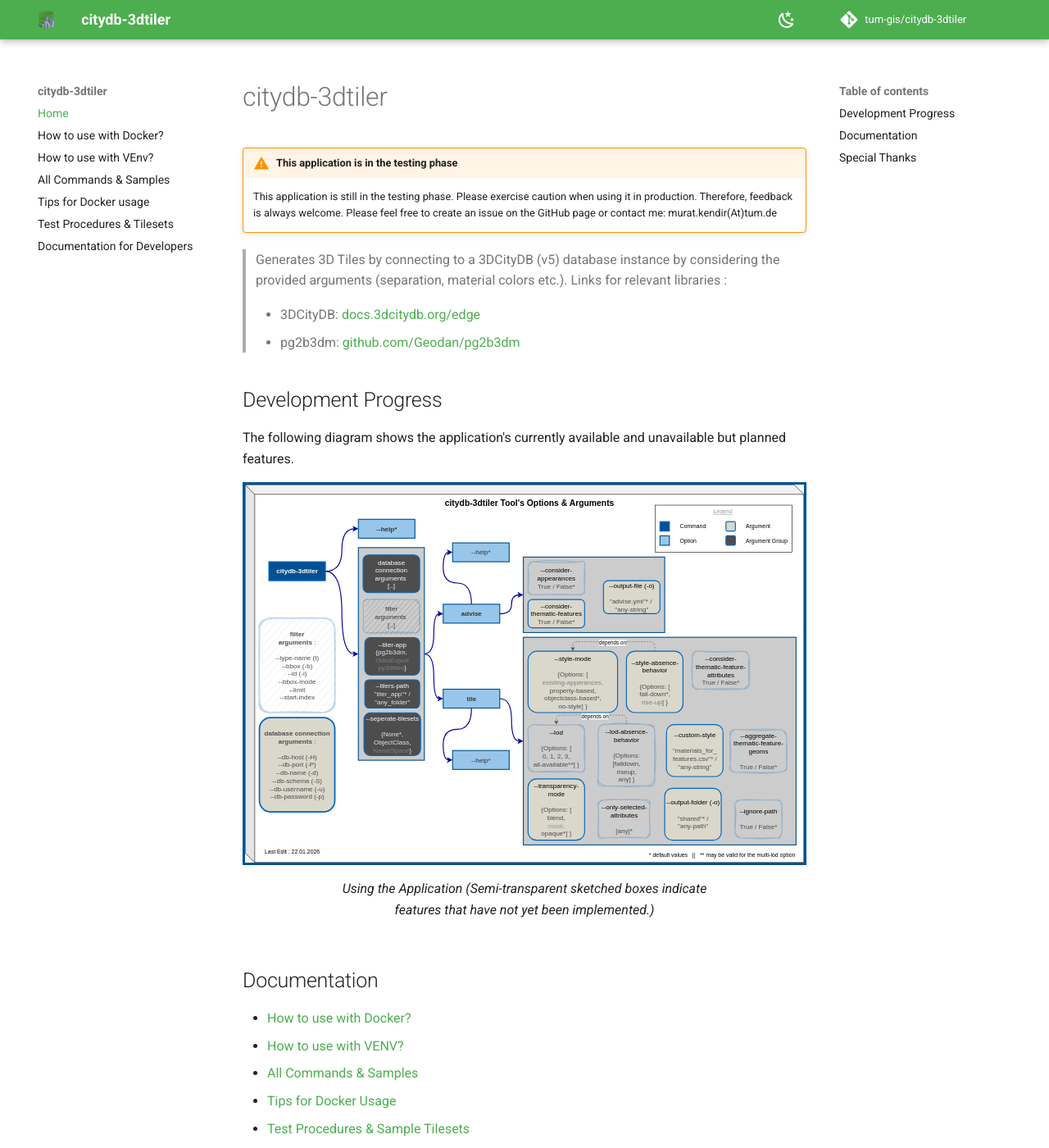
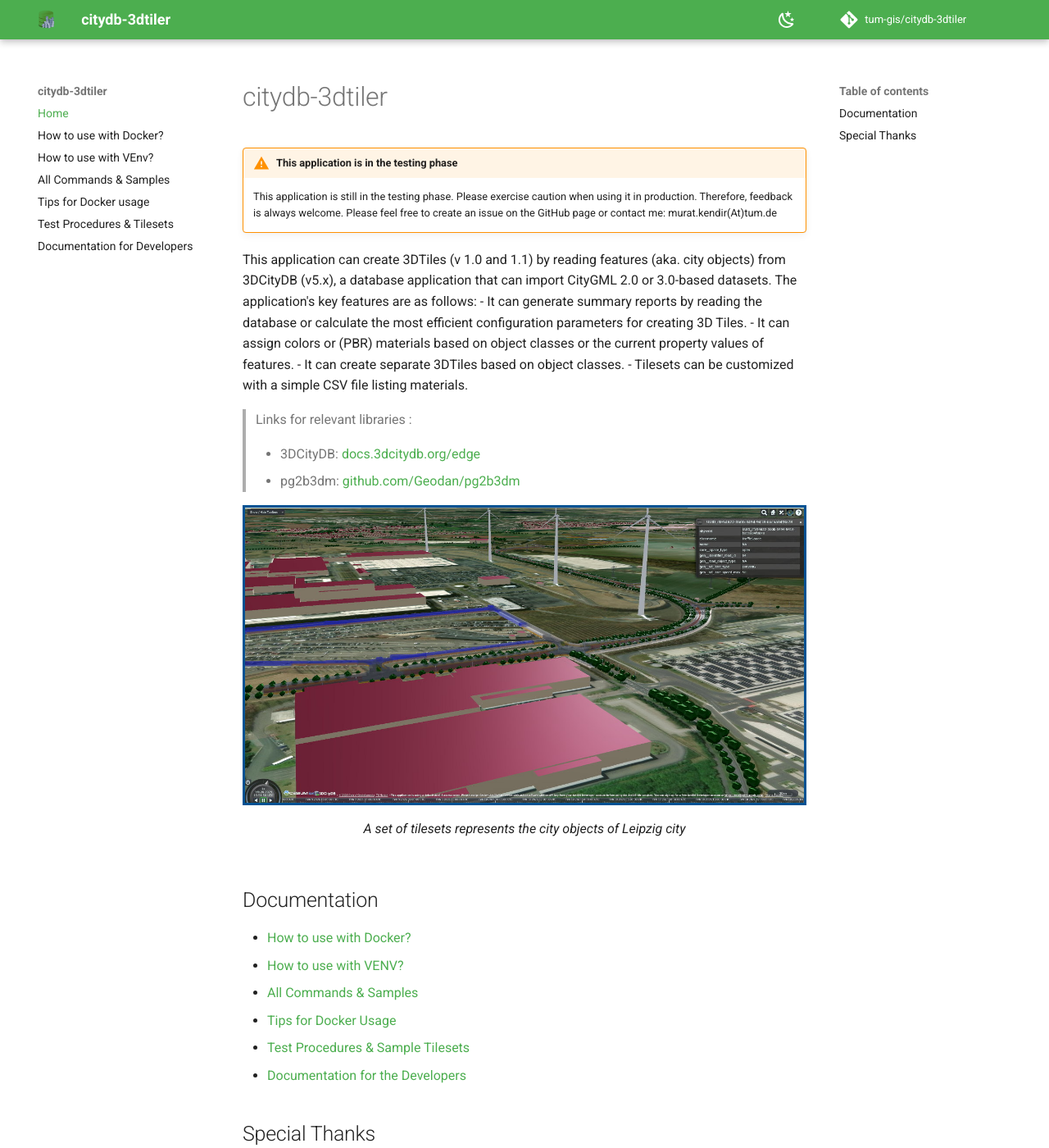
Before and after one commit to tum-gis/citydb-3dtiler, an MkDocs documentation site: the page built from docs/index.md, in a window 1280 px wide and 1400 px high. Shown: the whole window at 82% size. Built offline with MkDocs 1.6.1 and Material for MkDocs 9.7.7, drawn with Linux system fonts in a browser that asks for light colours; comment, search, counter and statistics services are not loaded.

Commit message:
docs updated

```diff
--- a/docs/index.md
+++ b/docs/index.md
@@ -4,23 +4,23 @@
 
     This application is still in the testing phase. Please exercise caution when using it in production. Therefore, feedback is always welcome. Please feel free to create an issue on the GitHub page or contact me: murat.kendir(At)tum.de
 
+This application can create 3DTiles (v 1.0 and 1.1) by reading features (aka. city objects) from 3DCityDB (v5.x), a database application that can import CityGML 2.0 or 3.0-based datasets. The application's key features are as follows:
+- It can generate summary reports by reading the database or calculate the most efficient configuration parameters for creating 3D Tiles.
+- It can assign colors or (PBR) materials based on object classes or the current property values of features.
+- It can create separate 3DTiles based on object classes.
+- Tilesets can be customized with a simple CSV file listing materials.
+
 <blockquote>
-Generates 3D Tiles by connecting to a 3DCityDB (v5) database instance by considering the provided arguments (separation, material colors etc.).
-
 Links for relevant libraries :
 <ul>
-<li>3DCityDB: <a href="https://docs.3dcitydb.org/edge/" target="_blank">docs.3dcitydb.org/edge</a> </li>
-<li>pg2b3dm: <a href="https://github.com/Geodan/pg2b3dm" target="_blank">github.com/Geodan/pg2b3dm</a> </li>
+  <li>3DCityDB: <a href="https://docs.3dcitydb.org/edge/" target="_blank">docs.3dcitydb.org/edge</a> </li>
+  <li>pg2b3dm: <a href="https://github.com/Geodan/pg2b3dm" target="_blank">github.com/Geodan/pg2b3dm</a> </li>
 </ul>
 </blockquote>
 
-## Development Progress
-
-The following diagram shows the application's currently available and unavailable but planned features.
-
 <figure style="width:%100;text-align: center;">
-  <img src="./images/cli_command_options_and_arguments_design_for_docs.drawio.svg" alt="Usage" style="border:3px solid #005293">
-  <figcaption>Using the Application (Semi-transparent sketched boxes indicate features that have not yet been implemented.)</figcaption>
+  <img src="../images/sample_3dtiles_leipzig.jpg" alt="Sample 3DTiles from Leipzig" style="border:3px solid #005293">
+  <figcaption>A set of tilesets represents the city objects of Leipzig city</figcaption>
 </figure>
 
 ## Documentation
```
Also changed, not shown: readme.md (+8 -4 lines), docs/images/sample_3dtiles_leipzig.jpg (added), 1 other file.
